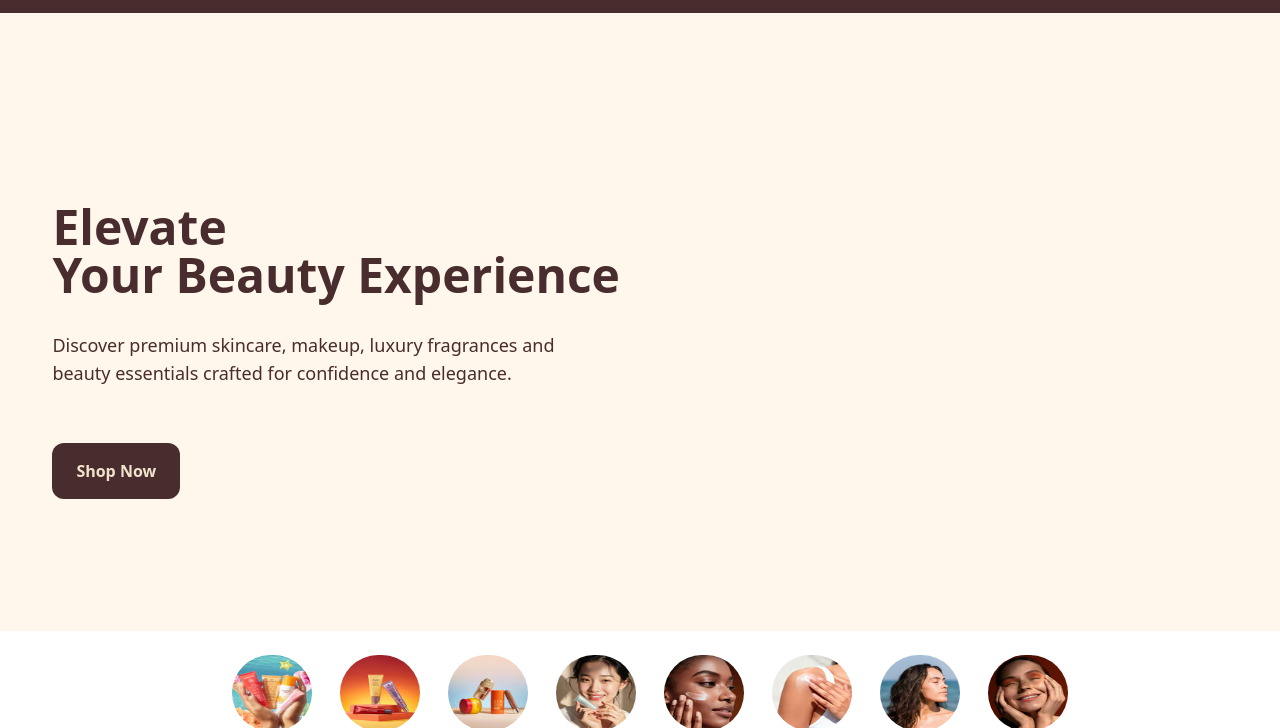
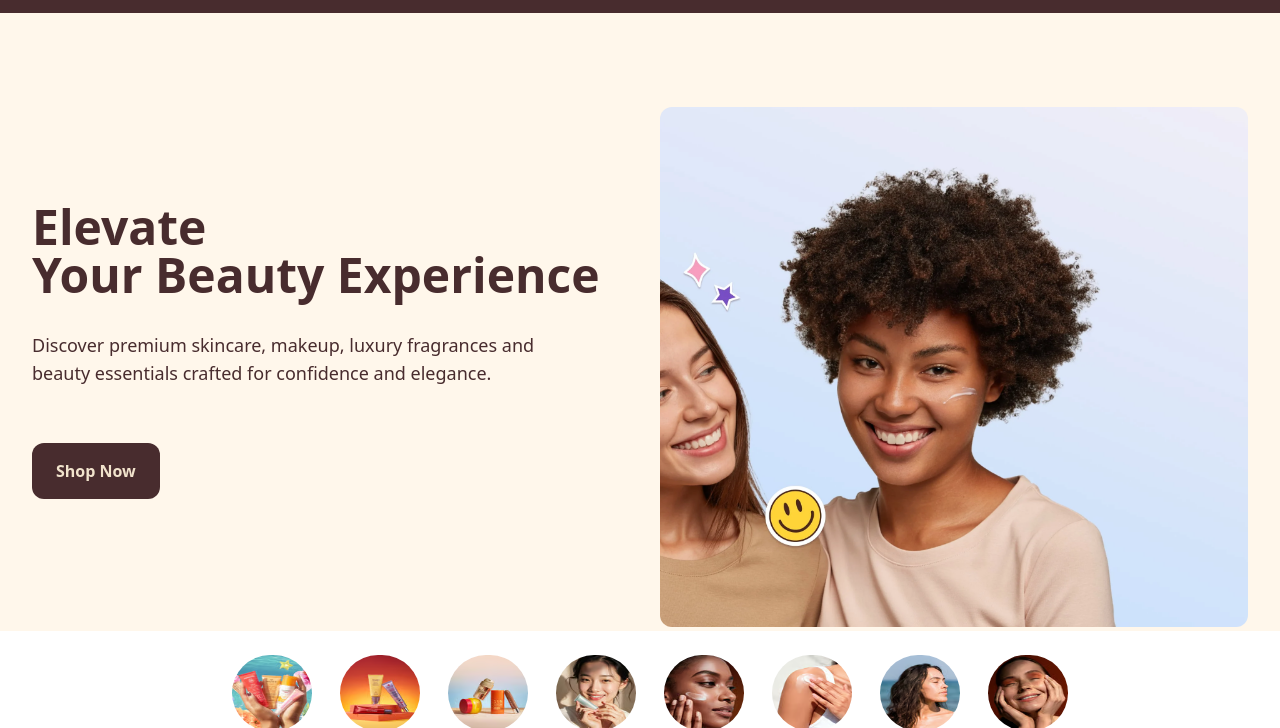
Before and after one commit to Deborah735968/care_to_beauty, a plain HTML site: page index.html in a window 1280 px wide. Shown: the part 69-797 px from the top of the page. Drawn offline with nearby package versions, Linux system fonts and the light colour scheme; no server answers.

Commit message:
corrections

```diff
--- a/index.html
+++ b/index.html
@@ -61,7 +61,7 @@
         </div>
            <div class="relative w-full rounded-lg">
 
-             <img src="./Images/btm-homepage-img (1).webp" alt="" class="w-full sm:hidden md:hidden h-82 md:h-[65vh] rounded-xl object-cover mb-30">
+             <img src="./Images/btm-homepage-img (1).webp" alt="" class="w-full h-82 md:h-[65vh] rounded-xl object-cover mb-30">
 
 
            </div>
--- a/script.js
+++ b/script.js
@@ -32,8 +32,6 @@ const fetchData = {
 
        products = data.products;
         console.log(products);
-
-
 
 
         if (featuredProducts){
```
